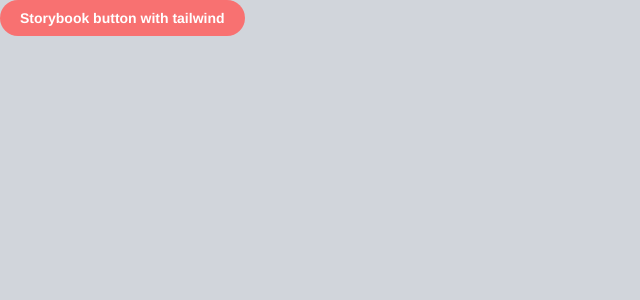
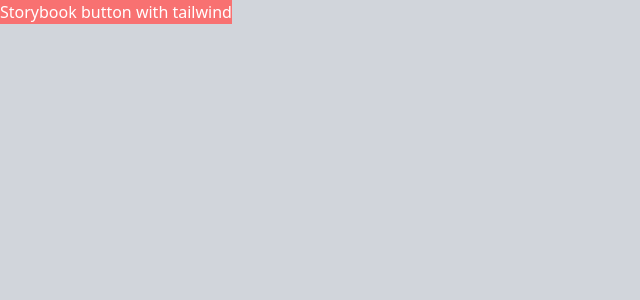
Before and after one commit to diegoulloao/nextjs-storybook-template, a Next.js app: page / in a window 1280 px wide. Shown: the top 300 px of the page, without its empty margins (0-640 px from the left). Built offline with nearby package versions, Linux system fonts and the light colour scheme.

Commit message:
fix: remove css

```diff
--- a/components/Button/Button.module.css
+++ /dev/null
@@ -1,30 +0,0 @@
-.storybook-button {
-  font-family: "Nunito Sans", "Helvetica Neue", Helvetica, Arial, sans-serif;
-  font-weight: 700;
-  border: 0;
-  border-radius: 3em;
-  cursor: pointer;
-  display: inline-block;
-  line-height: 1;
-}
-.storybook-button--primary {
-  color: white;
-  background-color: #1ea7fd;
-}
-.storybook-button--secondary {
-  color: #333;
-  background-color: transparent;
-  box-shadow: rgba(0, 0, 0, 0.15) 0px 0px 0px 1px inset;
-}
-.storybook-button--small {
-  font-size: 12px;
-  padding: 10px 16px;
-}
-.storybook-button--medium {
-  font-size: 14px;
-  padding: 11px 20px;
-}
-.storybook-button--large {
-  font-size: 16px;
-  padding: 12px 24px;
-}
--- a/components/Button/Button.tsx
+++ b/components/Button/Button.tsx
@@ -1,5 +1,4 @@
-import { useMemo } from "react";
-import styles from "components/Button/Button.module.css";
+import { useMemo } from 'react';
 
 interface ButtonProps {
   tailwind?: boolean;
@@ -14,7 +13,7 @@
   /**
    * How large should the button be?
    */
-  size?: "small" | "medium" | "large";
+  size?: 'sm' | 'md' | 'lg';
   /**
    * Button contents
    */
@@ -31,25 +30,21 @@
 export const Button = ({
   primary = false,
   tailwind = false,
-  size = "medium",
+  size = 'md',
   backgroundColor,
   label,
   ...props
 }: ButtonProps) => {
   const mode = useMemo(() => {
-    if (primary) return styles["storybook-button--primary"];
-    if (tailwind) return "bg-red-400 text-white";
-    return styles["storybook-button--secondary"];
-  }, [primary, tailwind]);
+    if (primary) return `bg-blue-400 text-white w-${size}`;
+    if (tailwind) return `bg-red-400 text-white w-${size}`;
+    return `bg-green-400 text-white w-${size}`;
+  }, [primary, size, tailwind]);
 
   return (
     <button
       type="button"
-      className={[
-        styles["storybook-button"],
-        styles[`storybook-button--${size}`],
-        mode,
-      ].join(" ")}
+      className={[mode].join(' ')}
       style={{ backgroundColor }}
       {...props}
     >
--- a/components/Button/index.tsx
+++ b/components/Button/index.tsx
@@ -1 +1 @@
-export { Button } from "components/Button/Button";
+export { Button } from 'components/Button/Button';
```
Also changed, not shown: 1 other file (tests, documents, lock files or other folders).
